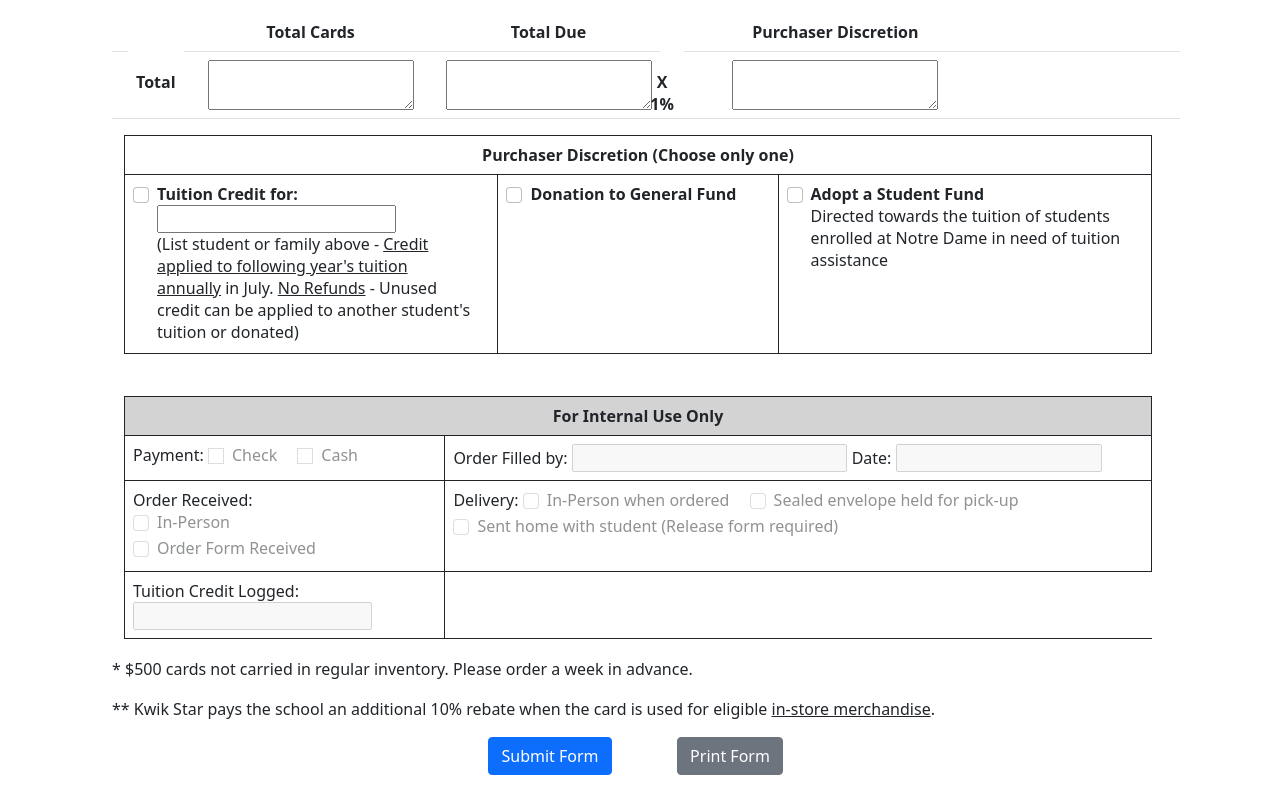
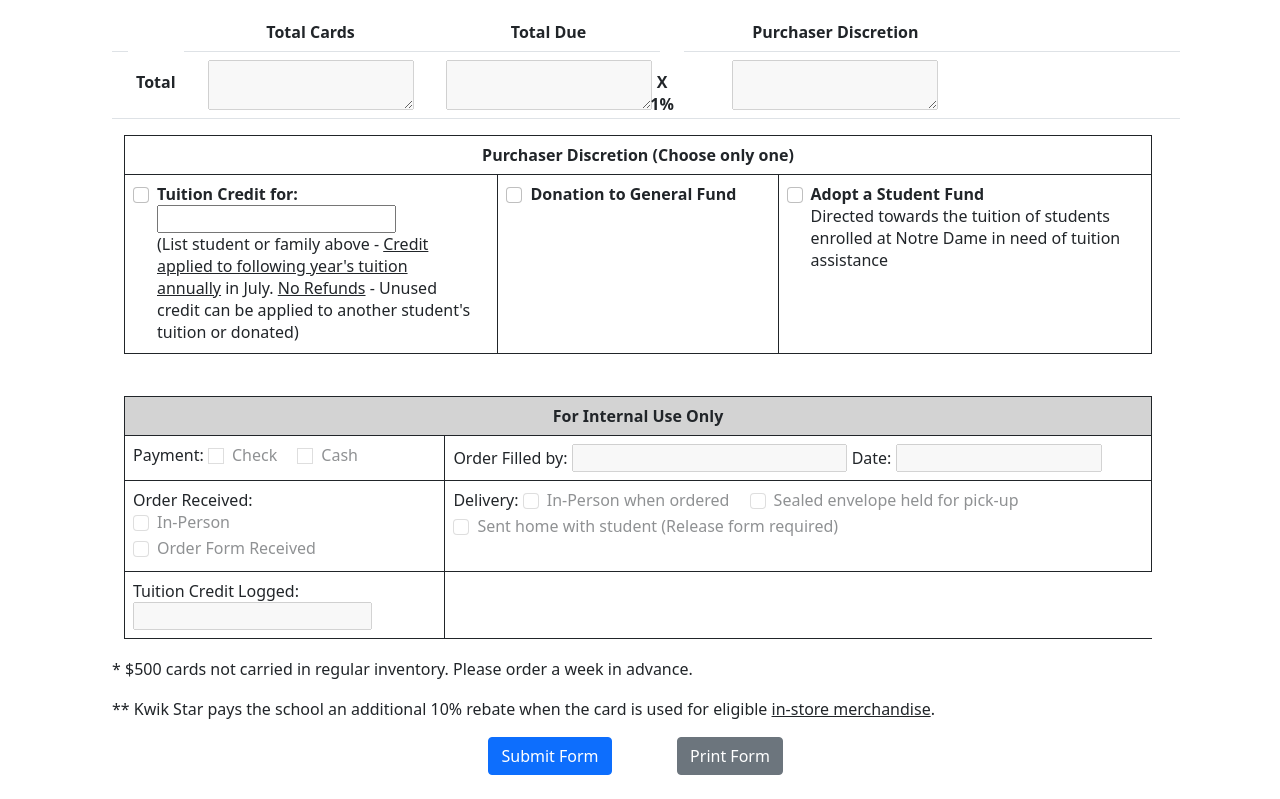
Before and after one commit to hiepvo01/Fundraising, a plain HTML site: page form/form.html in a window 1280 px wide. Shown: the part 1125-1924 px from the top of the page. Drawn offline with nearby package versions, Linux system fonts and the light colour scheme.

```diff
--- a/form/form.html
+++ b/form/form.html
@@ -229,9 +229,9 @@
                         <tr>
                             <td></td>
                             <td></td>
-                            <td><textarea id="totalCards"></textarea></td>
+                            <td><textarea id="totalCards" disabled></textarea></td>
                             <td></td>
-                            <td><textarea id="totalDue"></textarea></td>
+                            <td><textarea id="totalDue" disabled></textarea></td>
                         </tr>
                     </table>
                 </div>
@@ -427,7 +427,7 @@
                               </tr>
                               <tr>
                                   <td></td>
-                                  <td><textarea id="totalDiscretion"></textarea></td>
+                                  <td><textarea id="totalDiscretion" disabled></textarea></td>
                                   <td></td>
                                   <td></td>
                                   <td></td>
```
